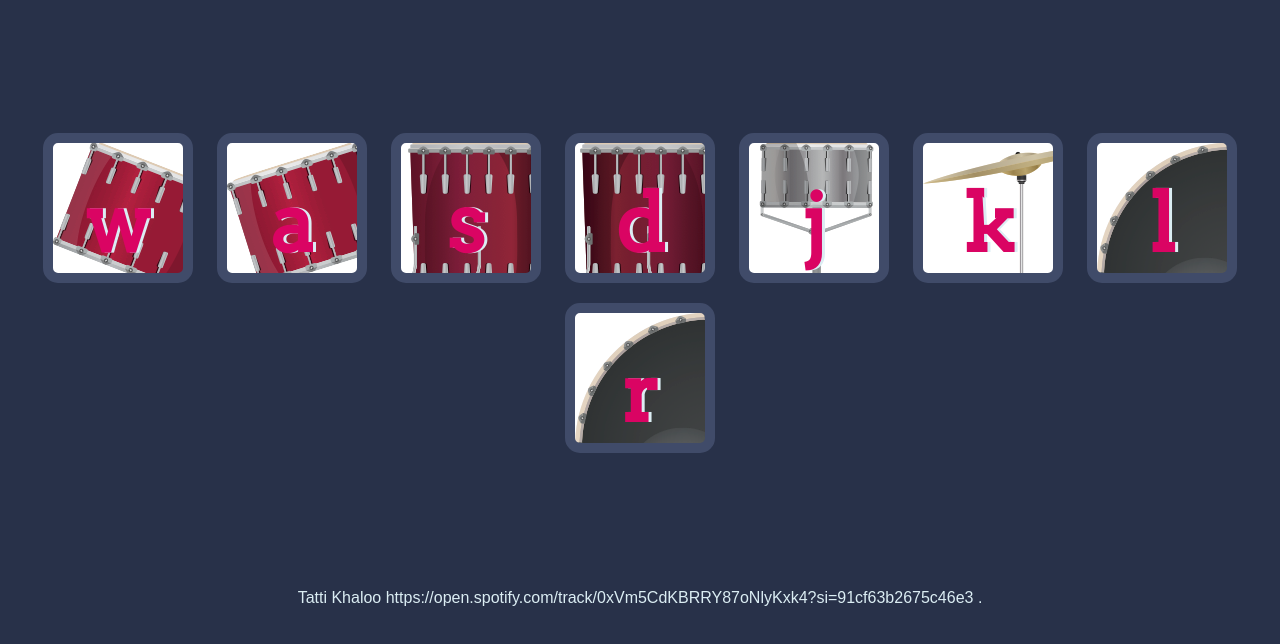
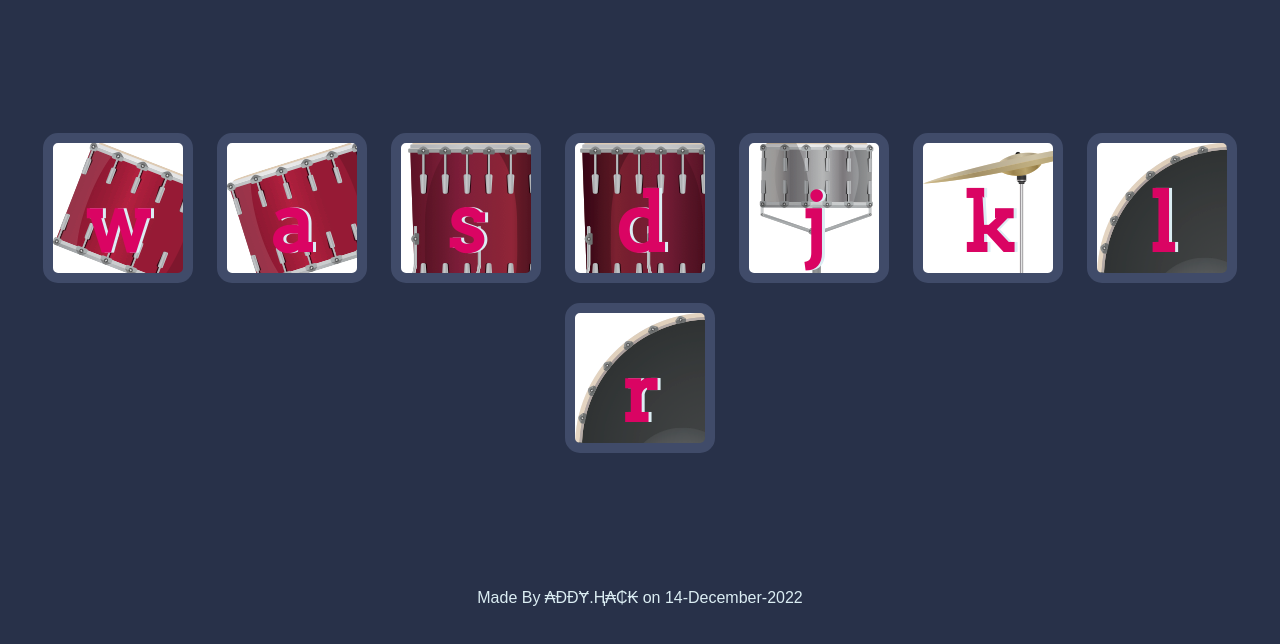
Before and after one commit to addy0328p/Drum-Kit, a plain HTML site: page index.html in a window 1280 px wide. Shown: the part 156-800 px from the top of the page. Drawn offline with Linux system fonts and the light colour scheme.

Commit message:
Update index.html

```diff
--- a/index.html
+++ b/index.html
@@ -25,7 +25,7 @@
 <script src="index.js" charset="utf-8"></script>
 
 <footer>
-  Tatti Khaloo https://open.spotify.com/track/0xVm5CdKBRRY87oNlyKxk4?si=91cf63b2675c46e3 .
+ Made By ₳ĐĐɎ.Ⱨ₳₵₭ on 14-December-2022
 </footer>
 </body>
 </html>
```
